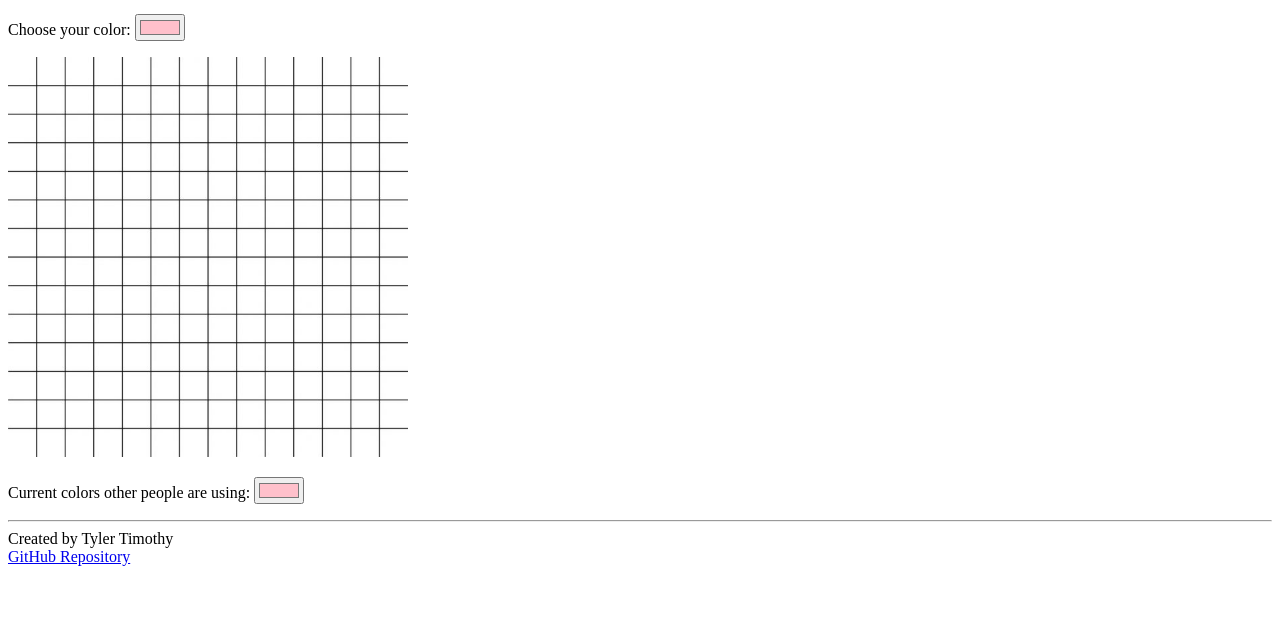
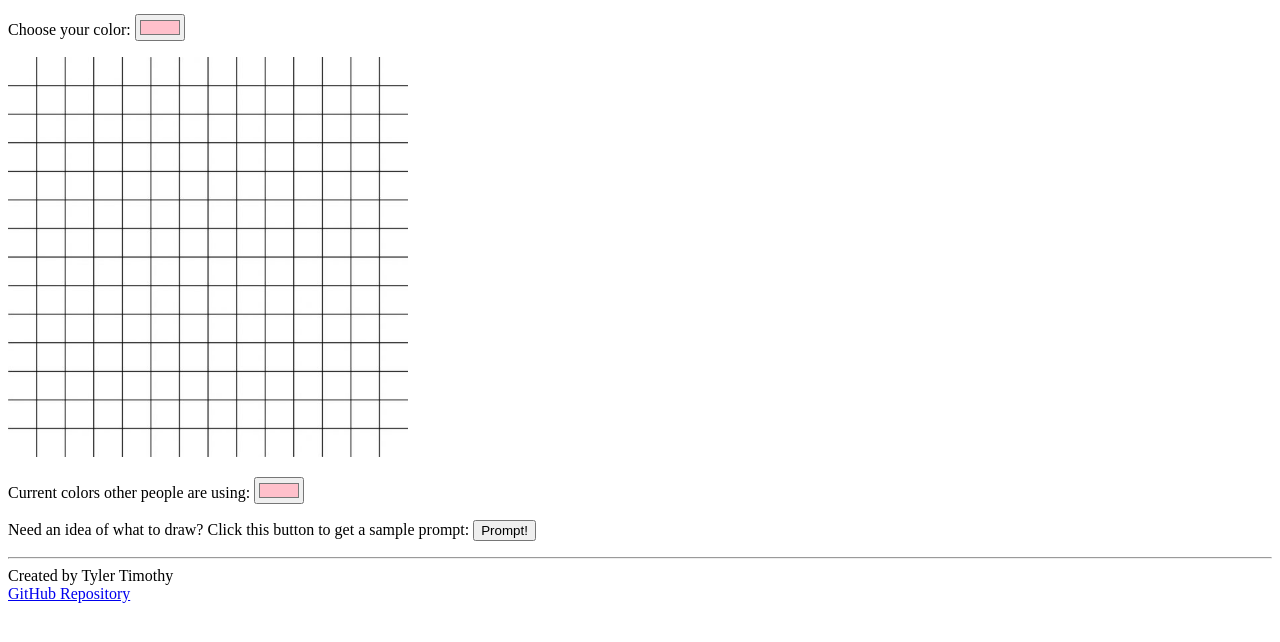
Before and after one commit to TylerJTimothy/PixelArtWebSite, a plain HTML site: page html/art.html in a window 1280 px wide. Shown: the part 154-796 px from the top of the page. Drawn offline with Linux system fonts and the light colour scheme.

Commit message:
Edited Art.html to call for a prompt api.

```diff
--- a/html/art.html
+++ b/html/art.html
@@ -23,6 +23,7 @@
               <input type="color" name="varColor" id="color" value="#FFC0CB" /></p>
             <div id="picture" class="picture-box"><img width="400px" src="grid.jpg" alt="Grid" /></div>
             <p>Current colors other people are using: <input type="color" name="varColor" id="color" value="#FFC0CB" /></p>
+            <p>Need an idea of what to draw?  Click this button to get a sample prompt: <button type="button">Prompt!</button></p>
           </main>
         <footer>
             <hr />
```
Also changed, not shown: 1 other file.
